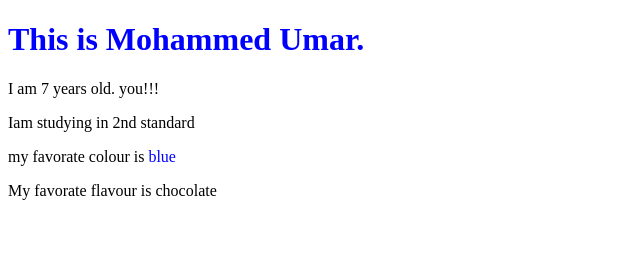
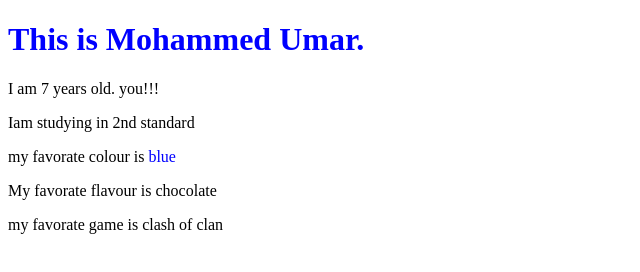
Before and after one commit to itsmohammedumar/website, a plain HTML site: page index.html in a window 1280 px wide. Shown: the whole page, without its empty margins (0-640 px from the left). Drawn offline with Linux system fonts and the light colour scheme.

Commit message:
Update index.html

```diff
--- a/index.html
+++ b/index.html
@@ -22,6 +22,7 @@
 
        </p> my favorate colour is <span class="blue">blue</span></p>
        <p></p> My favorate flavour is chocolate</p>
+        <p>my favorate game is clash of clan</p>
     </div
 </body>
 </html>
```
